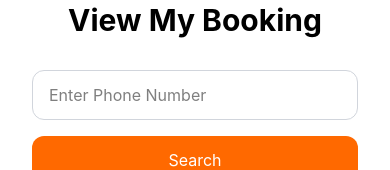
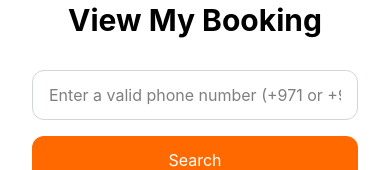
Before and after one commit to OmethG/Katina_Pinkama_Booking_System, a React (Vite) app in the folder client/: page /view-booking in a window 390 px wide. Shown: the part 126-296 px from the top of the page. Built offline with nearby package versions, Linux system fonts and the light colour scheme.

Commit message:
Improve booking search phone number guidance

```diff
--- a/client/src/pages/ViewBooking.jsx
+++ b/client/src/pages/ViewBooking.jsx
@@ -79,7 +79,7 @@ export default function ViewBooking() {
         <div className="flex flex-col md:flex-row gap-4 mb-2">
           <input
             type="text"
-            placeholder="Enter Phone Number"
+            placeholder="Enter a valid phone number (+971 or +94)"
             value={phone}
             onChange={(e) => {
               setPhone(e.target.value);
```
